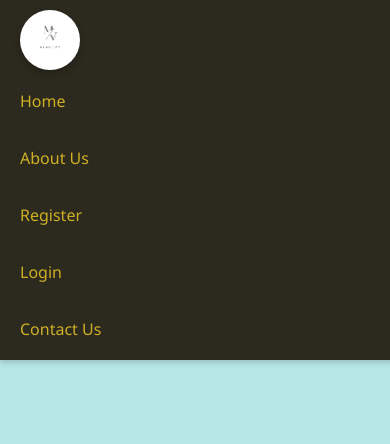
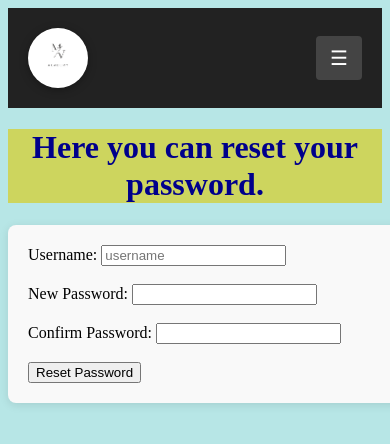
Before and after one commit to Ashutosh0831/my-acdemy-, a Django app: page /reset-password/ in a window 390 px wide. Shown: the top 444 px of the page. Run offline with Django 5.2, Linux system fonts and the light colour scheme.

Commit message:
Fixed mobile view

```diff
--- a/Templates/about_us.html
+++ b/Templates/about_us.html
@@ -42,5 +42,6 @@
         <p>At <b>Maths Vision Academy</b>, we don't just teach—we inspire. Join us in shaping a brighter academic future for your child.
 </p>
     </div>
+    {% include 'footer.html' %}
 </body>
 </html>
--- a/Templates/contact_us.html
+++ b/Templates/contact_us.html
@@ -20,9 +20,10 @@
         <p>Feel free to contact us through the provided email or phone number.</p>
     </div>
     <div>
-        <h2>Submit your query here::</h2>
+
         <form method="post" action="{% url 'contact_us' %}">
             {% csrf_token %}
+            <h2>Submit your query here::</h2>
             <label for="name">Name:</label>
             <input type="text" id="name" name="name" placeholder="Full Name" required>
             <br><br>
--- a/Templates/header.html
+++ b/Templates/header.html
@@ -1,28 +1,28 @@
-
 <!DOCTYPE html>
 <html lang="en">
   <head>
     <meta charset="UTF-8" />
     <meta name="viewport" content="width=device-width, initial-scale=1.0" />
-    {% load static %}
-
     <title>Document</title>
-    <link rel="stylesheet" href="{% static 'CSS/headerstyle.css' %}" />
+    <link rel="stylesheet" href="/static/css/headerstyle.css" />
   </head>
   <body>
-    <header>
-      <div class="header-container">
-        <img src="{% static 'images/Maths Vision.png' %}" alt="Logo" />
-        <nav>
-          <a href="{% url 'index' %}">Home</a>
-          <a href="{% url 'about_us' %}">About Us</a>
-          <a href="{% url 'user_register' %}">Register</a>
-          <a href="{% url 'user_login' %}">Login</a>
-          <a href="{% url 'contact_us' %}">Contact Us</a>
-        </nav>
+    <header class="header-container">
+      <div class="header-logo">
+        <img src="/static/images/Maths Vision.png" alt="Logo" />
       </div>
+
+      <nav>
+        <button id="moreBtn">☰</button>
+        <ul id="navList">
+          <li><a href="{% url 'index' %}">Home</a></li>
+          <li><a href="{% url 'about_us' %}">About Us</a></li>
+          <li><a href="{% url 'user_register' %}">Register</a></li>
+          <li><a href="{% url 'user_login' %}">Login</a></li>
+          <li><a href="{% url 'contact_us' %}">Contact</a></li>
+        </ul>
+      </nav>
     </header>
-
-    <script src="{% static 'JavaScript/header.js' %}"></script>
+    <script src="/static/JavaScript/header.js"></script>
   </body>
 </html>
--- a/Templates/reset_password.html
+++ b/Templates/reset_password.html
@@ -14,7 +14,7 @@
         Here you can reset your password.
 
     </h1>
-    <form action="#" method="post">
+    <form action="#" method="put">
         {% csrf_token %}
         <label for="username">Username:</label>
         <input type="text" id="username" name="username" placeholder="username" required>
--- a/mv_academy/settings.py
+++ b/mv_academy/settings.py
@@ -141,7 +141,7 @@ STATICFILES_DIRS = [
     os.path.join(BASE_DIR, 'static'),
 ]
 STATIC_ROOT = os.path.join(BASE_DIR, 'staticfiles')
-STATICFILES_STORAGE = 'whitenoise.stroage.CompressedManifestStaticFilesStroage'
+STATICFILES_STORAGE = 'whitenoise.storage.CompressedManifestStaticFilesStorage'
 
 
 # Media files (User-uploaded content)
--- a/static/CSS/headerstyle.css
+++ b/static/CSS/headerstyle.css
@@ -1,83 +1,130 @@
-header {
-  position: sticky;
-  top: 0;
+.header-container {
+  display: flex;
+  justify-content: space-between;
+  align-items: center;
+  background-color: #222;
+  padding: 10px 20px;
+  color: rgb(200, 191, 23);
+  position: relative;
   z-index: 1000;
-  background-color: #2c291e;
+  height: 80px;
 }
 
-.header-container {
+.header-logo {
   display: flex;
-  justify-content: flex-start;
   align-items: center;
-  padding: 10px 20px;
-  background-color: #2c291e;
-  box-shadow: 0 2px 6px rgba(0, 0, 0, 0.2);
-  transition: transform 0.3s ease-in-out;
+  height: 100%;
 }
 
-/* === Logo Styling === */
-.header-container img {
+.header-logo img {
   height: 60px;
-  width: 60px;
-  border-radius: 50%;
-  box-shadow: 0 4px 8px rgba(0, 0, 0, 0.2);
-  margin-right: 20px;
+  width: auto;
+  object-fit: contain;
+  border-radius: 30px;
+  margin-bottom: 100px;
+  transition: transform 0.3s ease, filter 0.3s ease;
+  filter: drop-shadow(0 2px 4px rgba(0, 0, 0, 0.3));
 }
 
-/* === Navigation Styling === */
-.header-container nav {
-  display: flex;
-  gap: 15px;
-  align-items: center;
+.header-logo img:hover {
+  transform: scale(1.05);
+  filter: drop-shadow(0 4px 6px rgba(0, 0, 0, 0.4));
 }
 
-.header-container nav a {
-  color: rgb(207, 176, 36);
+nav {
+  display: flex;
+  align-items: center;
+  gap: 20px;
+}
+
+#navList {
+  display: flex;
+  gap: 20px;
+  list-style: none;
+  margin: 0;
+  padding: 0;
+  transition: all 0.3s ease-in-out;
+}
+
+#navList li a {
+  color: rgb(238, 224, 77);
   text-decoration: none;
-  padding: 5px 10px;
   font-weight: 500;
-  font-family: "Segoe UI", sans-serif;
+  padding: 8px 12px;
+  border-radius: 4px;
+  position: relative;
+}
+
+#navList li a::after {
+  content: "";
+  position: absolute;
+  bottom: 0;
+  left: 0;
+  width: 0%;
+  height: 2px;
+  background-color: #fff;
+  transition: width 0.3s ease;
+}
+
+#navList li a:hover::after {
+  width: 100%;
+}
+
+#moreBtn {
+  display: none;
+  background-color: #444;
+  color: white;
+  border: none;
+  padding: 10px 14px;
+  font-size: 20px;
+  cursor: pointer;
+  border-radius: 4px;
   transition: background-color 0.3s ease;
 }
 
-.header-container nav a:hover,
-.header-container nav a.active {
-  background-color: #d8dac4;
-  border-radius: 10px;
-  color: black;
-}
-
-/* === Mobile View === */
-@media screen and (max-width: 768px) {
+/* Mobile view */
+@media (max-width: 768px) {
   .header-container {
-    position: fixed;
-    top: 0;
-    left: 0;
-    width: 100%;
+    flex-direction: row;
+    justify-content: space-between;
   }
 
-  .header-container {
+  nav {
     flex-direction: column;
-    align-items: flex-start;
-    transition: transform 0.3s ease-in-out;
+    align-items: flex-end;
   }
 
-  .header-container img {
-    margin-bottom: 10px;
+  #navList {
+    display: none;
+    flex-direction: column;
+    position: absolute;
+    top: 60px;
+    right: 20px;
+    background-color: #222;
+    padding: 10px;
+    border-radius: 6px;
+    box-shadow: 0 4px 8px rgba(0, 0, 0, 0.2);
+    opacity: 0;
+    transform: translateY(-10px);
+    transition: opacity 0.3s ease, transform 0.3s ease;
   }
 
-  .header-container nav {
-    flex-direction: column;
-    width: 100%;
+  #navList.show {
+    display: flex;
+    opacity: 1;
+    transform: translateY(0);
   }
 
-  .header-container nav a {
-    width: 100%;
-    text-align: left;
-    padding: 10px 20px;
+  #moreBtn {
+    display: block;
+
   }
 
-  .header-container.hide-on-scroll {
-    transform: translateY(-100%);
+  #moreBtn::before {
+    content: "";
+  }
+
+  #moreBtn.open::before {
+    content: "✖";
   }
 }
--- a/static/JavaScript/header.js
+++ b/static/JavaScript/header.js
@@ -20,3 +20,13 @@ document.addEventListener("DOMContentLoaded", function () {
 
   window.addEventListener("scroll", handleScroll);
 });
+
+document.addEventListener("DOMContentLoaded", function () {
+  const moreBtn = document.getElementById("moreBtn");
+  const navList = document.getElementById("navList");
+
+  moreBtn.addEventListener("click", function () {
+    navList.classList.toggle("show");
+    moreBtn.classList.toggle("open");
+  });
+});
```
Also changed, not shown: 3 other files.
